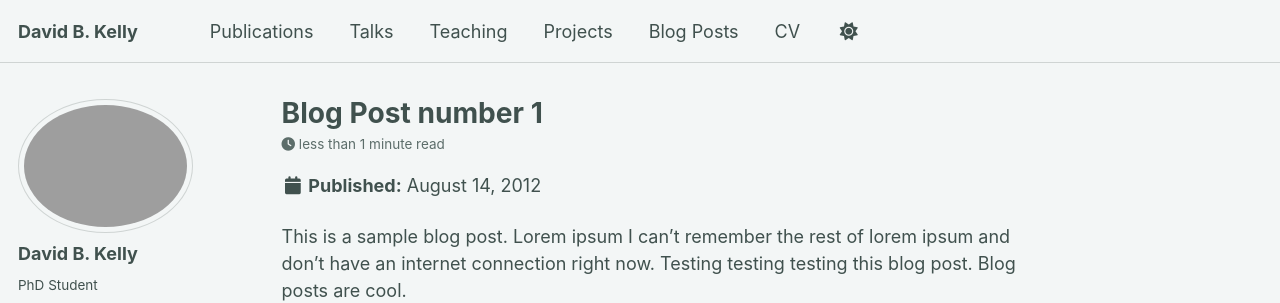
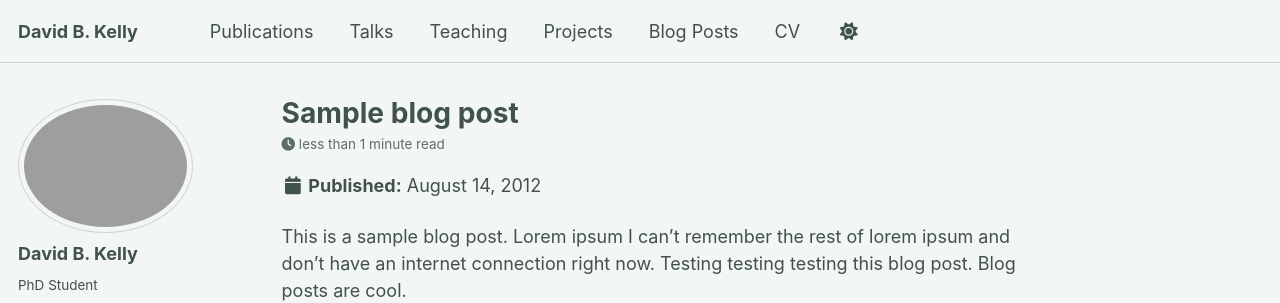
Before and after one commit to davidbkelly/davidbkelly.github.io, a Jekyll site: the page built from _posts/2012-08-14-blog-post-1.md, in a window 1280 px wide. Shown: the top 303 px of the page. Built offline with Jekyll 4.4.1, drawn with Linux system fonts in a browser that asks for light colours; some web fonts are replaced; a script bundle is joined from its source files by our own code; library files that are not in the unit come from our copies.

Commit message:
Change title of blog post to 'Sample blog post'

```diff
--- a/_posts/2012-08-14-blog-post-1.md
+++ b/_posts/2012-08-14-blog-post-1.md
@@ -1,5 +1,5 @@
 ---
-title: 'Blog Post number 1'
+title: 'Sample blog post'
 date: 2012-08-14
 permalink: /posts/2012/08/blog-post-1/
 tags:
```
